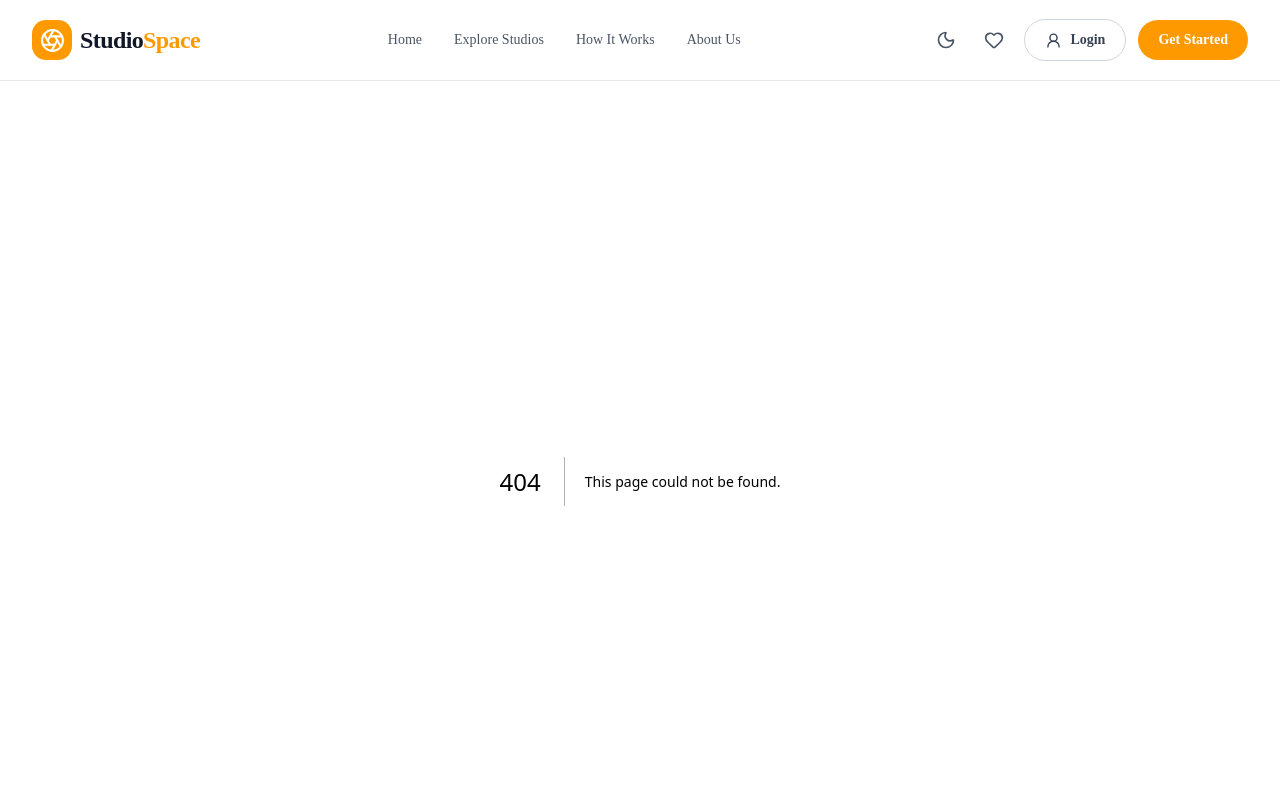
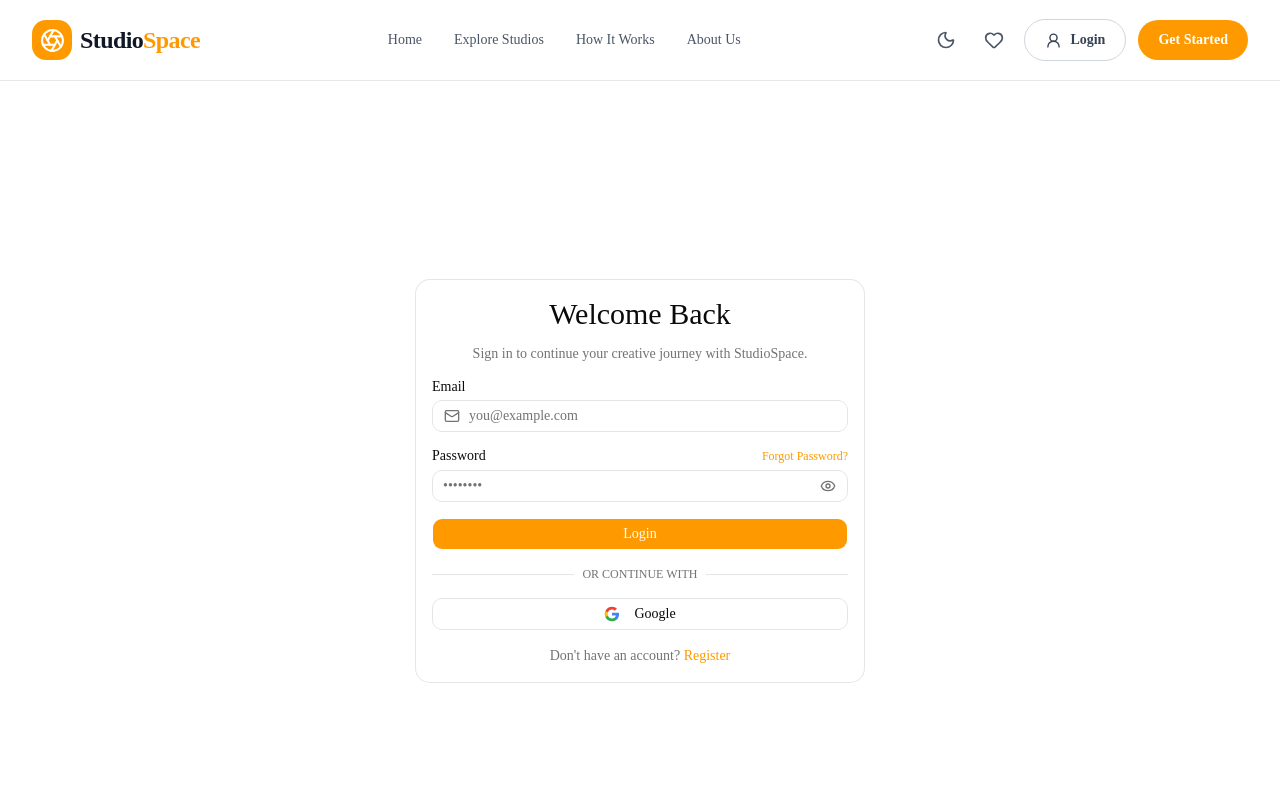
Before and after one commit to habibts/studio-space-client, a Next.js app: page /login in a window 1280 px wide. Before the commit this address had no page. Shown: the top 800 px of the page. Built offline with nearby package versions, Linux system fonts and the light colour scheme.

Commit message:
add-login-form

```diff
--- /dev/null
+++ b/app/login/page.tsx
@@ -0,0 +1,123 @@
+"use client";
+
+import { useState } from "react";
+import Link from "next/link";
+import { Eye, EyeOff, Mail } from "lucide-react";
+import { Card, CardContent, CardDescription, CardHeader, CardTitle } from "@/components/ui/card";
+import { Separator } from "@/components/ui/separator";
+import { Input } from "@/components/ui/input";
+import { Label } from "@/components/ui/label";
+import { Button } from "@/components/ui/button";
+import { toast } from "@/components/ui/toast";
+
+const GoogleIcon = () => (
+  <svg viewBox="0 0 24 24" className="h-5 w-5" aria-hidden="true">
+    <path fill="#4285F4" d="M22.56 12.25c0-.78-.07-1.53-.2-2.25H12v4.26h5.92c-.26 1.37-1.04 2.53-2.21 3.31v2.77h3.57c2.08-1.92 3.28-4.74 3.28-8.09z" />
+    <path fill="#34A853" d="M12 23c2.97 0 5.46-.98 7.28-2.66l-3.57-2.77c-.98.66-2.23 1.06-3.71 1.06-2.86 0-5.29-1.93-6.16-4.53H2.18v2.84C3.99 20.53 7.7 23 12 23z" />
+    <path fill="#FBBC05" d="M5.84 14.09c-.22-.66-.35-1.36-.35-2.09s.13-1.43.35-2.09V7.07H2.18C1.43 8.55 1 10.22 1 12s.43 3.45 1.18 4.93l3.66-2.84z" />
+    <path fill="#EA4335" d="M12 5.38c1.62 0 3.06.56 4.21 1.64l3.15-3.15C17.45 2.09 14.97 1 12 1 7.7 1 3.99 3.47 2.18 7.07l3.66 2.84c.87-2.6 3.3-4.53 6.16-4.53z" />
+  </svg>
+);
+
+export default function LoginPage() {
+  const [email, setEmail] = useState("");
+  const [password, setPassword] = useState("");
+  const [showPassword, setShowPassword] = useState(false);
+  const [errors, setErrors] = useState<Record<string, string>>({});
+
+  const handleSubmit = (e: React.FormEvent) => {
+    e.preventDefault();
+    const newErrors: Record<string, string> = {};
+    if (!/^[^\s@]+@[^\s@]+\.[^\s@]+$/.test(email)) newErrors.email = "Enter a valid email address.";
+    if (!password) newErrors.password = "Password is required.";
+    setErrors(newErrors);
+    if (Object.keys(newErrors).length > 0) {
+      toast.add({ title: "Validation error", description: "Please fix the highlighted fields.", type: "error" });
+      return;
+    }
+    toast.add({ title: "Validation passed", description: "Frontend validation passed. No login performed.", type: "success" });
+  };
+
+  return (
+    <main className="flex min-h-screen items-center justify-center bg-background px-4 py-12">
+      <Card className="w-full max-w-md">
+        <CardHeader className="space-y-2 text-center">
+          <CardTitle className="text-3xl">Welcome Back</CardTitle>
+          <CardDescription>Sign in to continue your creative journey with StudioSpace.</CardDescription>
+        </CardHeader>
+        <CardContent className="space-y-4">
+          <form onSubmit={handleSubmit} className="space-y-4">
+            <div className="space-y-1.5">
+              <Label htmlFor="email">Email</Label>
+              <div className="relative">
+                <Mail className="absolute left-3 top-1/2 h-4 w-4 -translate-y-1/2 text-muted-foreground" />
+                <Input
+                  id="email"
+                  type="email"
+                  value={email}
+                  onChange={(e) => setEmail(e.target.value)}
+                  placeholder="you@example.com"
+                  className="pl-9"
+                />
+              </div>
+              {errors.email && <p className="text-xs text-destructive">{errors.email}</p>}
+            </div>
+
+            <div className="space-y-1.5">
+              <div className="flex items-center justify-between">
+                <Label htmlFor="password">Password</Label>
+                <Link href="#" className="text-xs text-amber-500 hover:text-amber-600">
+                  Forgot Password?
+                </Link>
+              </div>
+              <div className="relative">
+                <Input
+                  id="password"
+                  type={showPassword ? "text" : "password"}
+                  value={password}
+                  onChange={(e) => setPassword(e.target.value)}
+                  placeholder="••••••••"
+                  className="pr-10"
+                />
+                <button
+                  type="button"
+                  onClick={() => setShowPassword((v) => !v)}
+                  className="absolute right-3 top-1/2 -translate-y-1/2 text-muted-foreground"
+                  aria-label="Toggle password visibility"
+                >
+                  {showPassword ? <EyeOff className="h-4 w-4" /> : <Eye className="h-4 w-4" />}
+                </button>
+              </div>
+              {errors.password && <p className="text-xs text-destructive">{errors.password}</p>}
+            </div>
+
+            <Button type="submit" className="w-full bg-amber-500 text-white hover:bg-amber-600">
+              Login
+            </Button>
+          </form>
+
+          <div className="relative">
+            <div className="absolute inset-0 flex items-center">
+              <Separator />
+            </div>
+            <div className="relative flex justify-center text-xs uppercase">
+              <span className="bg-card px-2 text-muted-foreground">Or continue with</span>
+            </div>
+          </div>
+
+          <Button variant="outline" type="button" className="w-full">
+            <GoogleIcon />
+            <span className="ml-2">Google</span>
+          </Button>
+
+          <p className="text-center text-sm text-muted-foreground">
+            Don&apos;t have an account?{" "}
+            <Link href="/register" className="font-medium text-amber-500 hover:text-amber-600">
+              Register
+            </Link>
+          </p>
+        </CardContent>
+      </Card>
+    </main>
+  );
+}
```
